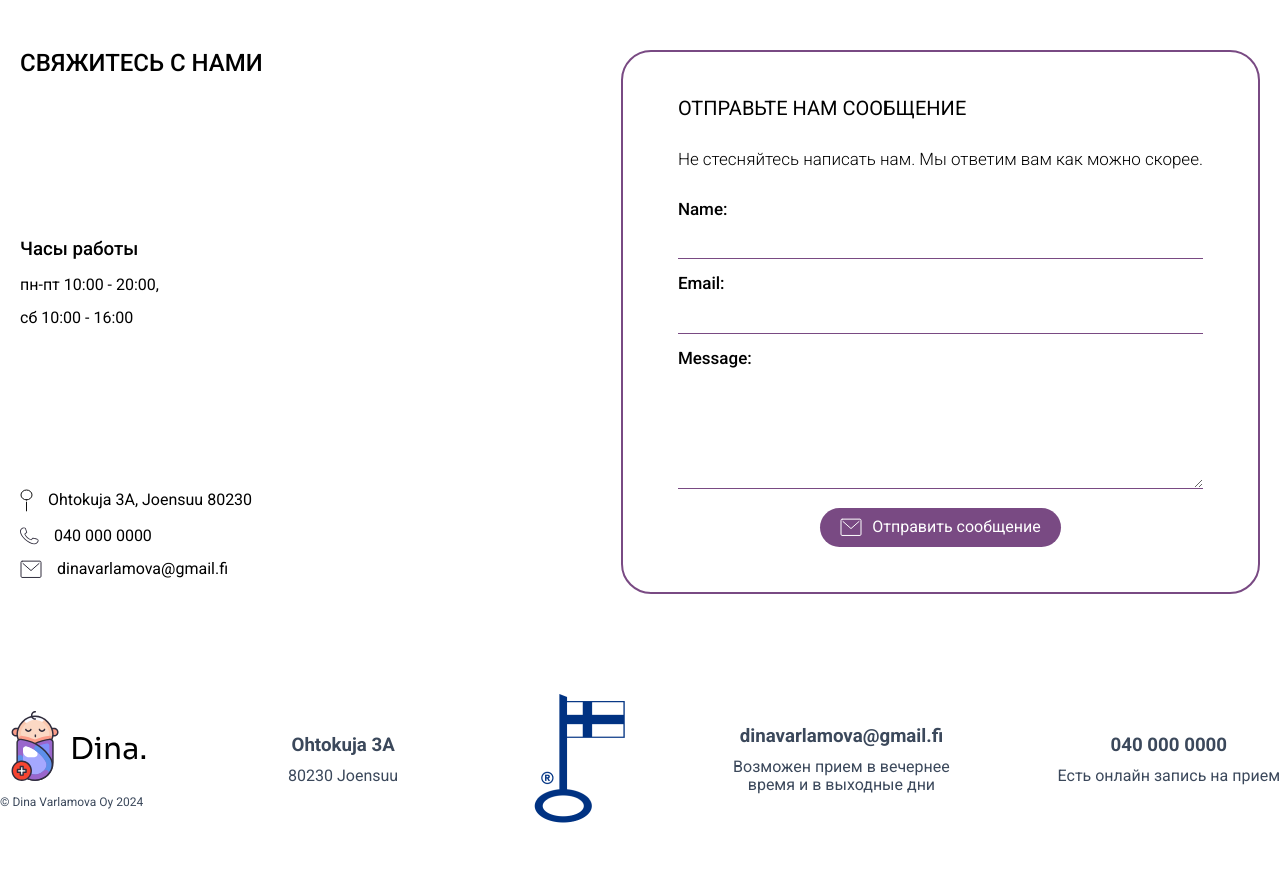
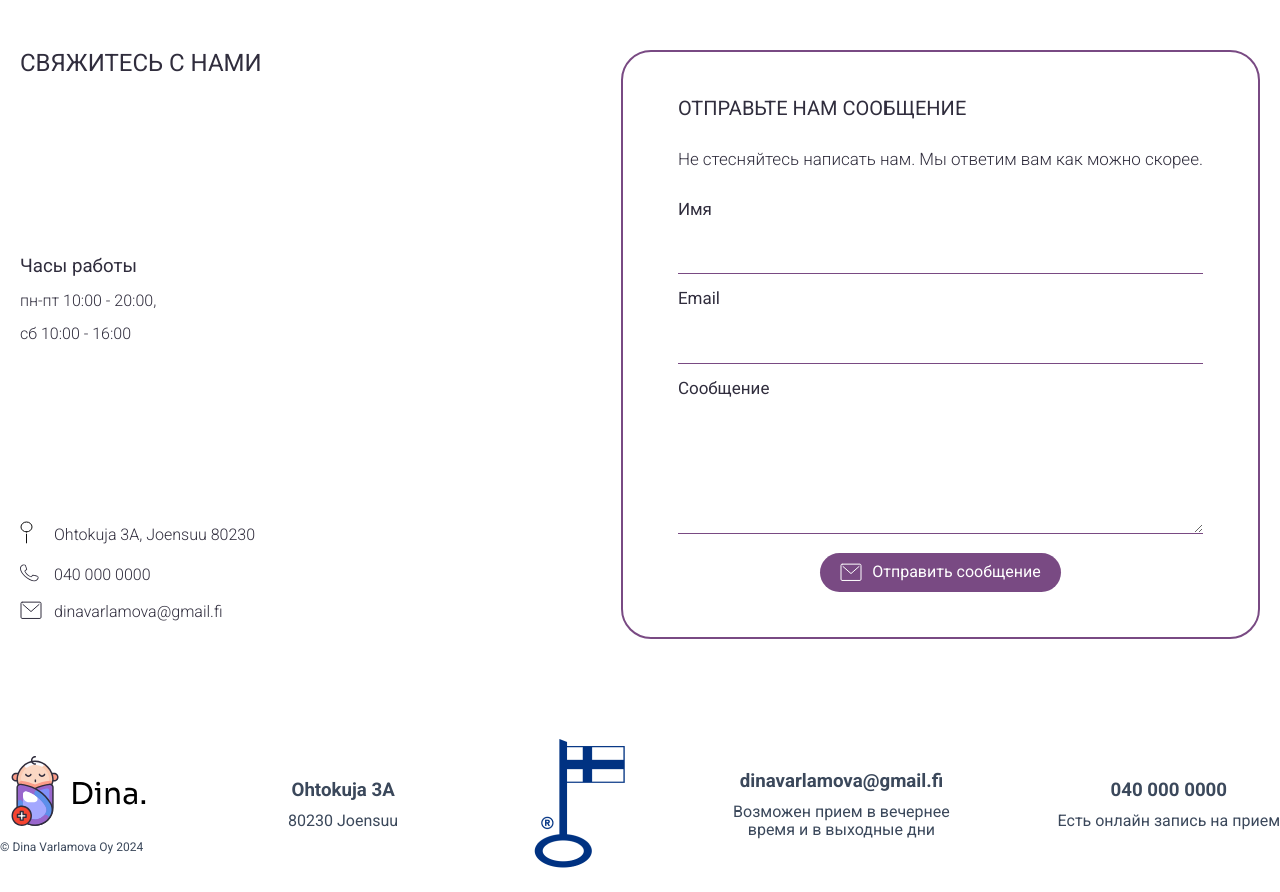
Before and after one commit to DAPDevs-Solutions/DinaDocProject, a Django app: page /contacts/ in a window 1280 px wide. Shown: the part 134-1026 px from the top of the page. Before the commit the page ends 957 px from the top, so only its background shows below. Run offline with Django 5.2, Linux system fonts and the light colour scheme; data that the repository does not hold is empty.

Commit message:
Some changes have been made

```diff
--- a/menu_pages/forms.py
+++ b/menu_pages/forms.py
@@ -6,6 +6,11 @@ class FeedbackForm(forms.ModelForm):
     class Meta:
         model = ContactUs
         fields = ['name', 'email', 'message']
+        labels = {
+            'name':  'Имя',
+            'email': 'Email',
+            'message': 'Сообщение'
+        }
 
     def __init__(self, *args, **kwargs):
         super().__init__(*args, **kwargs)
--- a/menu_pages/models.py
+++ b/menu_pages/models.py
@@ -14,9 +14,9 @@ class Menu(models.Model):
 
 
 class ContactUs(models.Model):
-    name = models.CharField(max_length=50)
+    name = models.CharField(max_length=50, verbose_name='Имя')
     email = models.EmailField()
-    message = models.TextField()
+    message = models.TextField(verbose_name='Сообщение')
 
     def __str__(self):
         return f"Сообщение {self.message} от пользователя {self.name}"
--- a/menu_pages/static/css/base.css
+++ b/menu_pages/static/css/base.css
@@ -10,6 +10,10 @@ body {
     flex-direction: column;
     font-family: 'Roboto', 'Arial', sans-serif;
     color: #000000;
+}
+
+main {
+    flex: 1;
 }
 
 .header-footer_container {
@@ -111,7 +115,7 @@ h1, h2, h3, ul, li, p {
 
 /* FOOTER */
 footer {
-    /*padding: 0 0 10px 0;*/
+    padding: 0 0 20px 0;
 }
 
 .footer__wrapper {
--- a/menu_pages/static/css/contact_page.css
+++ b/menu_pages/static/css/contact_page.css
@@ -19,6 +19,7 @@ h1, h2, h3, p {
 /* Contact us section */
 .contact-us__section {
     padding: 0 0 100px 0;
+    color: #302D3D;
 }
 
 .contact-us {
@@ -33,9 +34,16 @@ h1, h2, h3, p {
     justify-content: space-between;
 }
 
-.contact-us__info h2,
+.contact-us__info h2 {
+    font-weight: 400;
+}
+
 .work-hours h3 {
-    font-weight: 500;
+    font-weight: 400;
+}
+
+.work-hours p {
+    font-weight: 300;
 }
 
 .work-hours > *:not(:last-child) {
@@ -50,10 +58,17 @@ h1, h2, h3, p {
     margin-bottom: 15px;
 }
 
-.address img,
-.phone img,
-.email img {
+.address-icon,
+.phone-icon,
+.email-icon {
     margin-right: 15px;
+    width: 19px;
+}
+
+.address p,
+.phone p,
+.email p {
+    font-weight: 300;
 }
 
 .contact-us__form {
@@ -81,6 +96,7 @@ h1, h2, h3, p {
 
 .form_field p {
     margin-bottom: 15px;
+    font-weight: 400;
 }
 
 .form_field label {
--- a/templates/base/base.html
+++ b/templates/base/base.html
@@ -43,7 +43,7 @@
         </div>
     </header>
 
-    {% block content %} {% endblock %}
+    {% block content %}{% endblock %}
 
     <footer>
         <div class="footer__wrapper header-footer_container">
--- a/templates/contact_page/contact_page.html
+++ b/templates/contact_page/contact_page.html
@@ -23,17 +23,26 @@
 
                     <div class="our-contacts">
                         <div class="address">
-                            <img src="{% static 'main_page/address_icon.svg' %}" alt="Иконка адреса">
+                            <div class="address-icon">
+                                <img src="{% static 'main_page/address_icon.svg' %}" alt="Иконка адреса">
+                            </div>
+
                             <p>Ohtokuja 3A, Joensuu 80230</p>
                         </div>
 
                         <div class="phone">
-                            <img src="{% static 'main_page/call_icon.svg' %}" alt="Иконка звонка">
+                            <div class="phone-icon">
+                                <img src="{% static 'main_page/call_icon.svg' %}" alt="Иконка звонка">
+                            </div>
+
                             <p>040 000 0000</p>
                         </div>
 
                         <div class="email">
-                            <img src="{% static 'main_page/email_icon.svg' %}" alt="Иконка емейла">
+                            <div class="email-icon">
+                                <img src="{% static 'main_page/email_icon.svg' %}" alt="Иконка емейла">
+                            </div>
+
                             <p>dinavarlamova@gmail.fi</p>
                         </div>
                     </div>
@@ -48,7 +57,12 @@
                         {% csrf_token %}
 
                         <div class="form_field">
-                            {{ feedback_form.as_p }}
+                            {% for field in feedback_form %}
+                            <div class="form_field">
+                                <p>{{ field.label }}</p>
+                                <p>{{ field }}</p>
+                            </div>
+                        {% endfor %}
 
                             <div class="send-button">
                                 <button class="send-btn">
--- a/templates/menu_page/main_page.html
+++ b/templates/menu_page/main_page.html
@@ -78,7 +78,7 @@
                 <p>Хотите индивидуальный подход? Клиника <b>Дины Варламовой</b> к Вашим услугам!</p>
 
                 <button>
-                    <img class="appointment-icon" src="{% static 'base/make_appointment_icon.svg' %}" alt="">
+                    <img class="appointment-icon" src="{% static 'main_page/make_appointment_icon.svg' %}" alt="">
                     Записаться на прием
                 </button>
             </div>
--- a/templates/price_page/price_page.html
+++ b/templates/price_page/price_page.html
@@ -8,8 +8,7 @@
 <title>{% block title %}Цены{% endblock %}</title>
 
 {% block content %}
-    <section>
+    <main>
 
-    </section>
-
+    </main>
 {% endblock %}
```
Also changed, not shown: menu_pages/static/css/main_page.css (+2 -6 lines), menu_pages/static/main_page/make_appointment_icon.svg (added).
